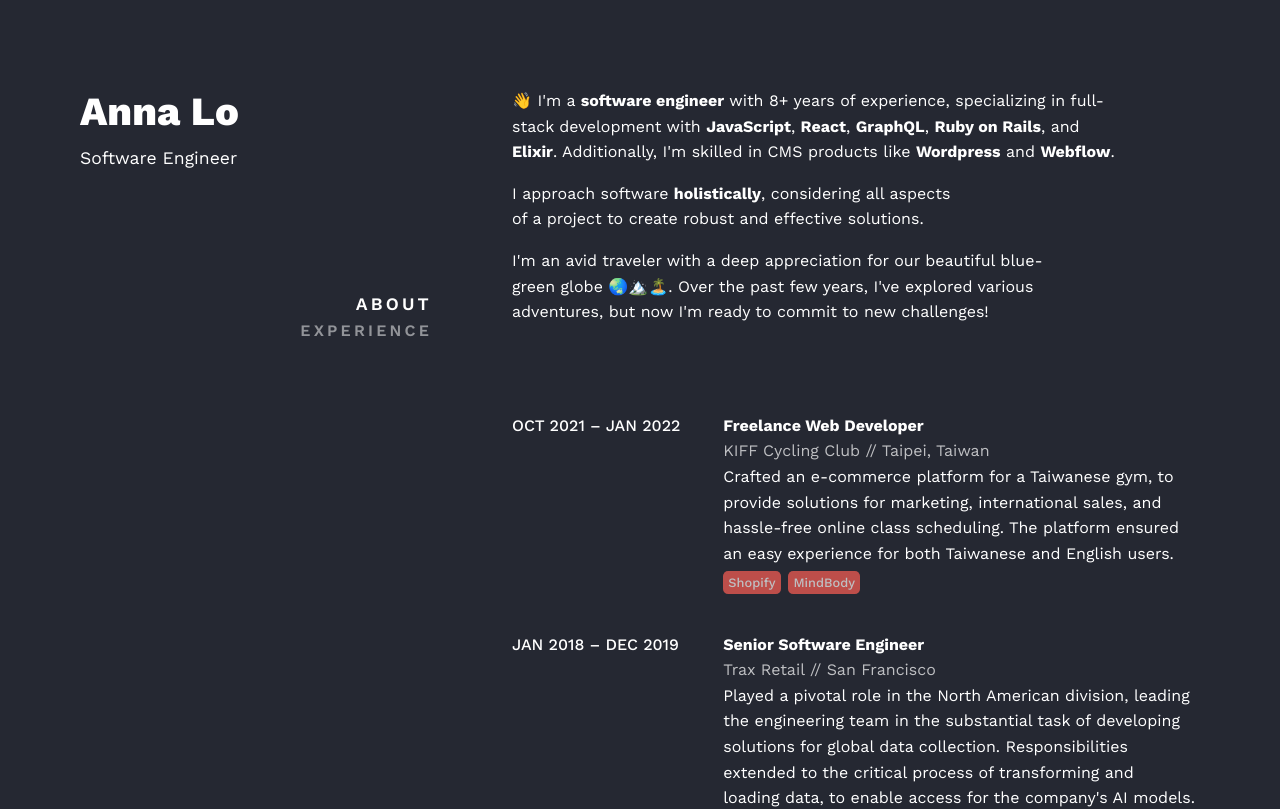
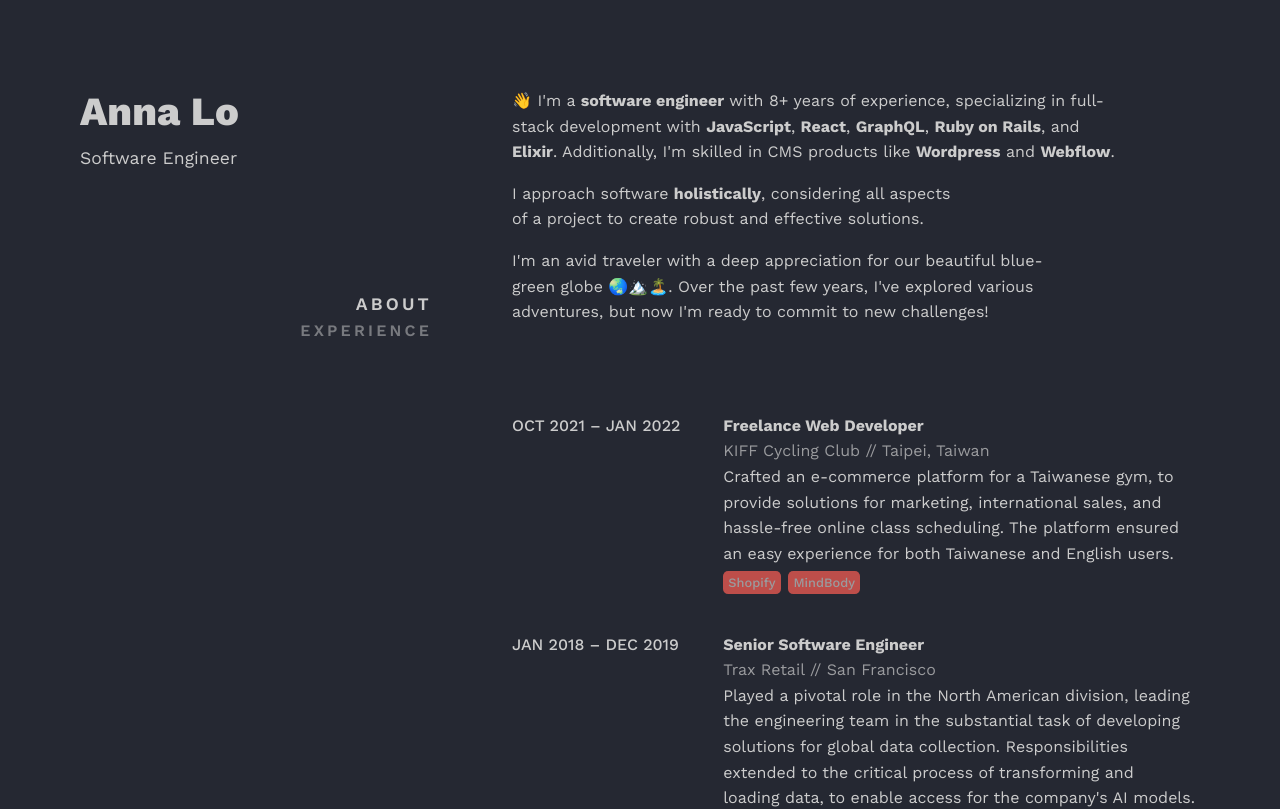
Before and after one commit to annalo/annalo.dev, a React (Create React App) app: page / in a window 1280 px wide. Shown: the top 809 px of the page. Built offline with nearby package versions, Linux system fonts and the light colour scheme.

Commit message:
pretty font color

```diff
--- a/src/index.css
+++ b/src/index.css
@@ -1,6 +1,6 @@
 body {
   background-color: #252832;
-  color: white;
+  color: #CCCCCC;
   font-family: "Work Sans", sans-serif;
   -webkit-font-smoothing: antialiased;
   -moz-osx-font-smoothing: grayscale;
```
